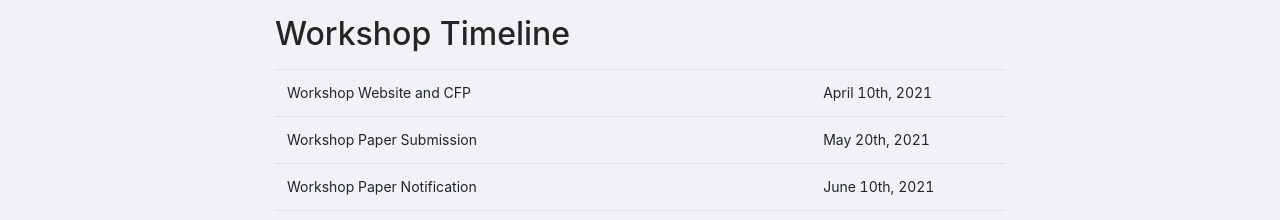
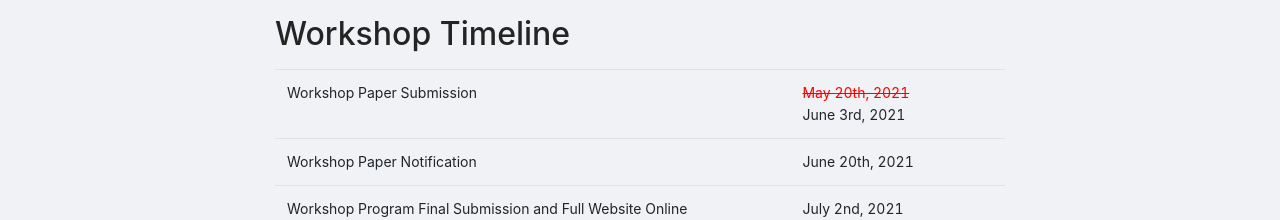
Before and after one commit to KyleZheng1997/kdd-workshop, a React (Create React App) app: page /#/submission in a window 1280 px wide. Both pictures are taken after a click on the item "TIMELINE". Shown: the part 580-800 px from the top of the page. Built offline with nearby package versions, Linux system fonts and the light colour scheme.

Commit message:
update submission deadline

```diff
--- a/src/pages/timeline.jsx
+++ b/src/pages/timeline.jsx
@@ -7,22 +7,31 @@ function Timeline() {
             <h2>Workshop Timeline</h2>
             <table className="table">
               <tbody>
-                <tr>
+                {/* <tr>
                   <td>Workshop Website and CFP</td>
                   <td>April 10th, 2021</td>
-                </tr>
+                </tr> */}
                 <tr>
                   <td>Workshop Paper Submission</td>
-                  <td>May 20th, 2021</td>
+                  <td>
+                    <div style={{ textDecoration: "line-through", color: "red" }}>
+                      May 20th, 2021
+                    </div>
+
+                    <div>
+                      June 3rd, 2021
+                    </div>
+
+                  </td>
                 </tr>
                 <tr>
                   <td>Workshop Paper Notification</td>
-                  <td>June 10th, 2021</td>
+                  <td>June 20th, 2021</td>
                 </tr>
-                <tr>
+                {/* <tr>
                   <td>Updates to Workshop Chairs (number of papers, acceptance rate etc.)</td>
                   <td>June 20th, 2021</td>
-                </tr>
+                </tr> */}
                 <tr>
                   <td>Workshop Program Final Submission and Full Website Online</td>
                   <td>July 2nd, 2021</td>
```
Also changed, not shown: 6 other files (tests, documents, lock files or other folders).
